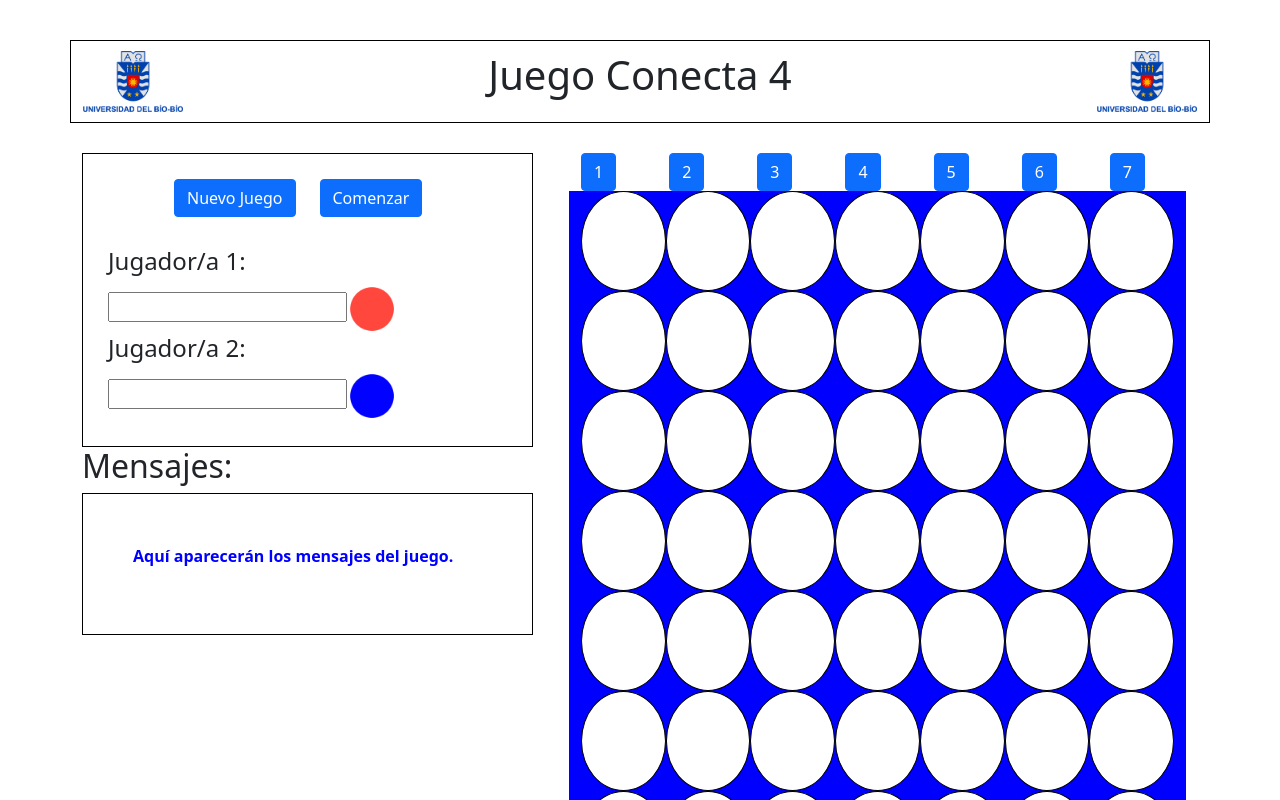
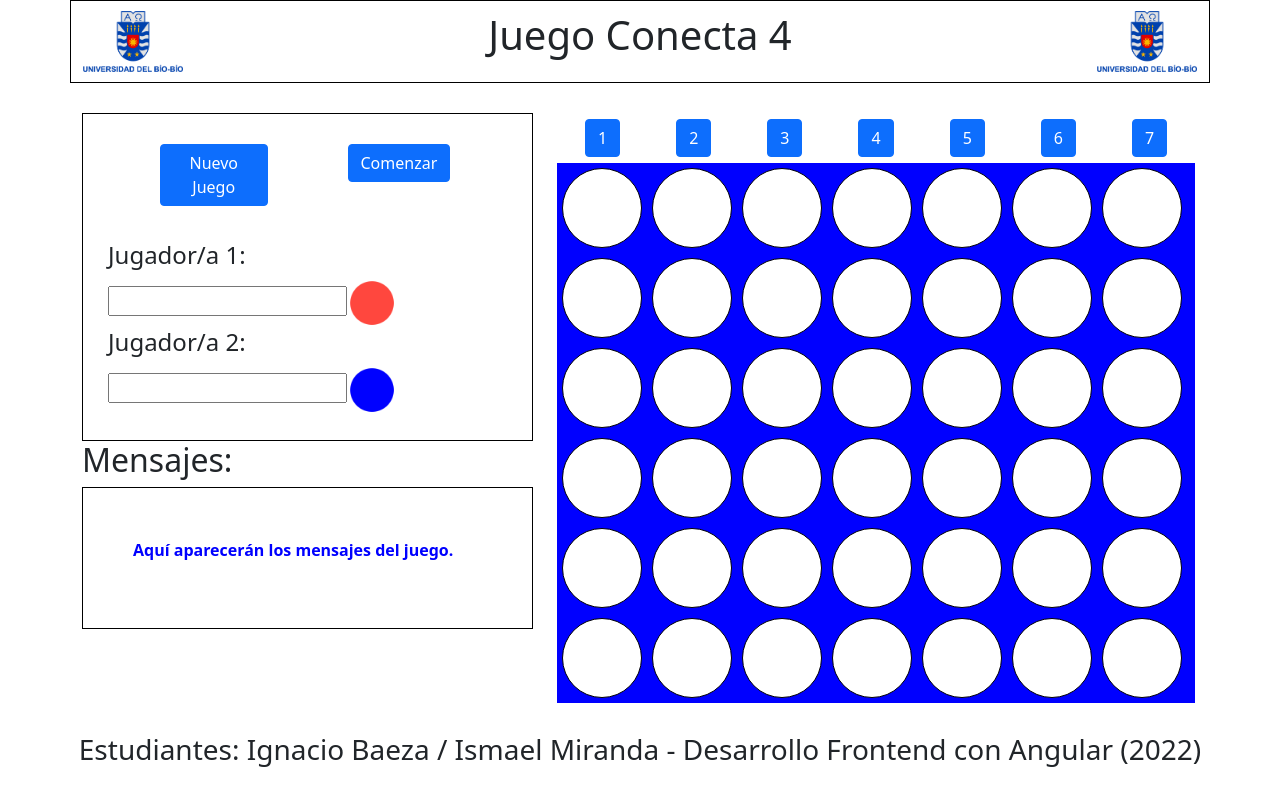
Before and after one commit to ismaelMirand/Conecta-4-Angular, an Angular app: page / in a window 1280 px wide. Shown: the top 800 px of the page. Built offline with nearby package versions, Linux system fonts and the light colour scheme.

Commit message:
otro commit

```diff
--- a/src/app/app.component.css
+++ b/src/app/app.component.css
@@ -1,14 +1,21 @@
 body{
-    padding-top: 40px;
+
 }
-tr{
-    background-color: blue;
-}
+
+
 td{
     background-color: white;
-    width: 100px;
-    height: 100px;
-    margin:15px;
+    width: 80px;
+    height: 80px;
+    margin:5px;
     border: 1px solid black;
     border-radius: 50%;
 }
+button{
+   margin:5px 28px;
+
+}
+tbody{
+
+    background-color: blue;
+}
--- a/src/app/app.component.html
+++ b/src/app/app.component.html
@@ -80,52 +80,40 @@
 
       <!-- PARTE DERECHA -->
       <div class="col-7">
-        <div class="container">
-          <div class="row">
-            <div class="col">
-              <button type="button" class="btn btn-primary">1</button>
-            </div>
-            <div class="col">
+        <table class="table-responsive">
+        <thead >
+          <tr class="row">
+            <th><button type="button" class="btn btn-primary">1</button>
               <button type="button" class="btn btn-primary">2</button>
-            </div>
-            <div class="col">
               <button type="button" class="btn btn-primary">3</button>
-            </div>
-            <div class="col">
               <button type="button" class="btn btn-primary">4</button>
-            </div>
-            <div class="col">
               <button type="button" class="btn btn-primary">5</button>
-            </div>
-            <div class="col">
               <button type="button" class="btn btn-primary">6</button>
-            </div>
-            <div class="col">
               <button type="button" class="btn btn-primary">7</button>
-            </div>
-          </div>
-            <tbody class=" row">
-                <tr *ngFor="let fila of filas; index as i">
-                  <td class="col"></td>
-                  <td class="col"></td>
-                  <td class="col"></td>
-                  <td class="col"></td>
-                  <td class="col"></td>
-                  <td class="col"></td>
-                  <td class="col"></td>
 
+            </th>
 
-
+          </tr>
+        </thead>
+            <tbody>
+                <tr  class="row" *ngFor="let fila of filas; index as i" style="margin: auto">
+                  <td ></td>
+                  <td></td>
+                  <td ></td>
+                  <td ></td>
+                  <td ></td>
+                  <td ></td>
+                  <td></td>
 
                 </tr>
             </tbody>
 
-
+        </table>
         </div>
       </div>
 
     </div>
-  </div>
+
   <!-- FIN BODY -->
 
   <h3 style="text-align:center ;">Estudiantes: Ignacio Baeza / Ismael Miranda - Desarrollo Frontend con Angular (2022)
--- a/src/app/app.component.ts
+++ b/src/app/app.component.ts
@@ -7,5 +7,5 @@ import { Component } from '@angular/core';
 })
 export class AppComponent {
   title = 'Conecta 4';
-  filas: Array<string> = ["", "", "","","","",""];
+  filas: Array<string> = ["", "", "","","",""];
 }
```
